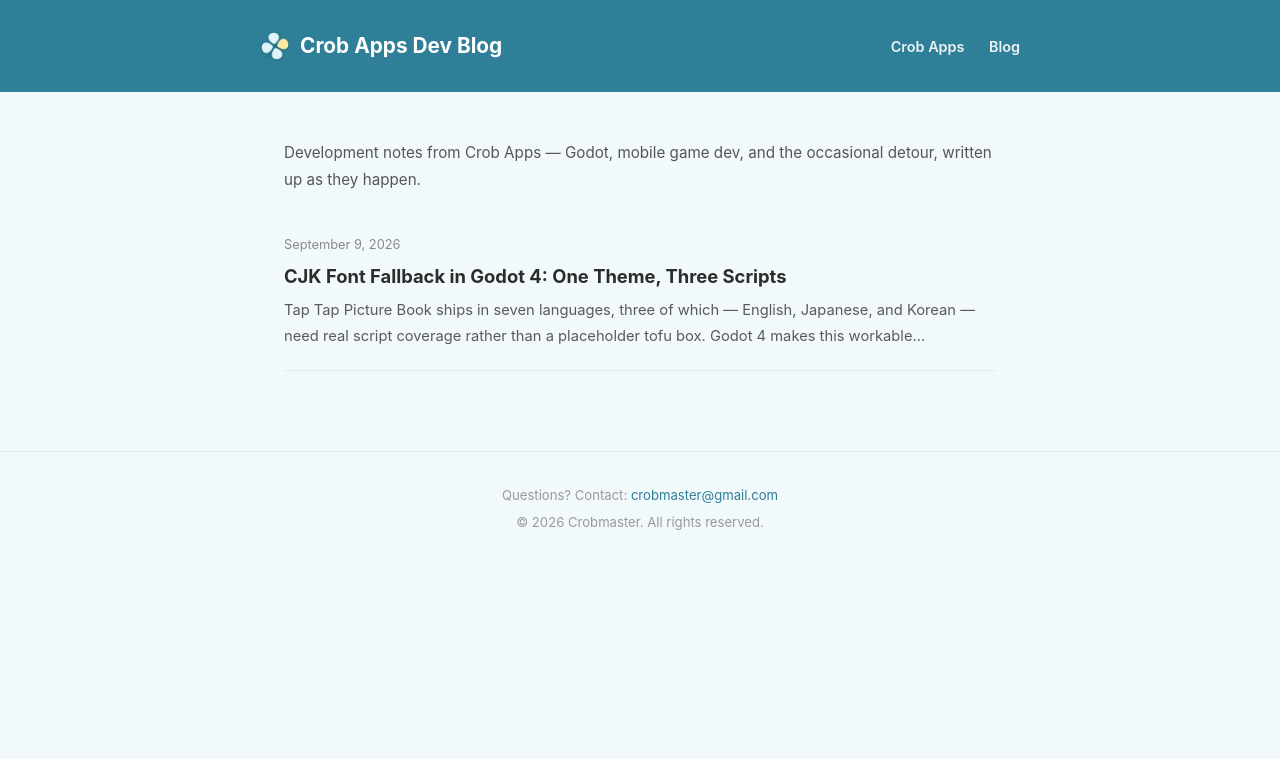
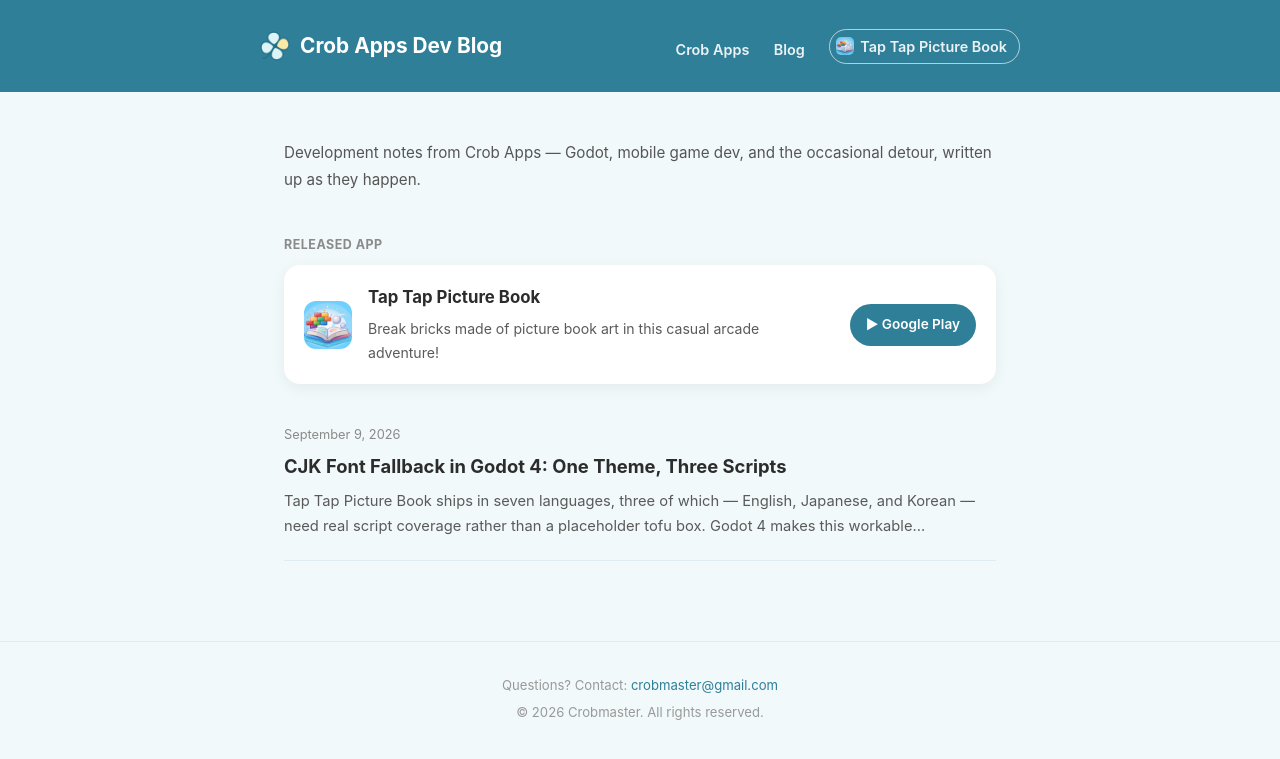
Before and after one commit to crobmaster/crobmaster.github.io, a Jekyll site: the page built from blog/index.html, in a window 1280 px wide. Shown: the top 759 px of the page. Built offline with Jekyll 4.4.1, drawn with Linux system fonts in a browser that asks for light colours.

Commit message:
Show the released app in the blog header and on posts
Adds a compact app icon link to the blog header nav, and a shared
"Released app" card (icon, description, Google Play link) shown on
the blog index and at the bottom of each post, after the content.

Co-Authored-By: Claude Sonnet 5 <noreply@anthropic.com>

```diff
--- /dev/null
+++ b/_includes/apps-preview.html
@@ -0,0 +1,11 @@
+<div class="apps-preview">
+  <p class="section-label">Released app</p>
+  <div class="apps-preview-card">
+    <img class="apps-preview-icon" src="/tap-tap-picture-book/src/icon.png" alt="" />
+    <div class="apps-preview-text">
+      <h2><a href="/tap-tap-picture-book/index.html">Tap Tap Picture Book</a></h2>
+      <p>Break bricks made of picture book art in this casual arcade adventure!</p>
+    </div>
+    <a class="btn-play" href="https://play.google.com/store/apps/details?id=com.crobapps.taptappicturebook" target="_blank" rel="noopener">▶ Google Play</a>
+  </div>
+</div>
--- a/_includes/header.html
+++ b/_includes/header.html
@@ -7,6 +7,10 @@
     <nav class="site-nav">
       <a href="/">Crob Apps</a>
       <a href="/blog/">Blog</a>
+      <a class="site-nav-app" href="https://play.google.com/store/apps/details?id=com.crobapps.taptappicturebook" target="_blank" rel="noopener">
+        <img src="/tap-tap-picture-book/src/icon.png" alt="" />
+        Tap Tap Picture Book
+      </a>
     </nav>
   </div>
 </header>
--- a/_layouts/post.html
+++ b/_layouts/post.html
@@ -12,5 +12,6 @@ layout: default
   <div class="post-content">
     {{ content }}
   </div>
+  {% include apps-preview.html %}
   <a class="post-nav-back" href="/blog/">&larr; Back to all posts</a>
 </article>
--- a/assets/css/blog.css
+++ b/assets/css/blog.css
@@ -53,6 +53,29 @@ header.site-header {
 
 .site-nav a:hover { opacity: 1; text-decoration: underline; }
 
+.site-nav a.site-nav-app {
+  display: inline-flex;
+  align-items: center;
+  gap: 6px;
+  border: 1.5px solid rgba(255, 255, 255, 0.7);
+  padding: 4px 12px 4px 6px;
+  border-radius: 999px;
+  text-decoration: none;
+}
+
+.site-nav a.site-nav-app img {
+  width: 18px;
+  height: 18px;
+  border-radius: 5px;
+}
+
+.site-nav a.site-nav-app:hover {
+  background: #fff;
+  color: #2f7f99;
+  opacity: 1;
+  text-decoration: none;
+}
+
 main {
   max-width: 760px;
   margin: 0 auto;
@@ -64,6 +87,85 @@ main {
   font-size: 0.95rem;
   margin-bottom: 40px;
 }
+
+.apps-preview {
+  margin-top: 40px;
+  margin-bottom: 40px;
+}
+
+.post .apps-preview {
+  margin-bottom: 24px;
+}
+
+.apps-preview .section-label {
+  font-size: 0.78rem;
+  font-weight: 700;
+  letter-spacing: 0.04em;
+  text-transform: uppercase;
+  color: #8a8a8a;
+  margin-bottom: 10px;
+}
+
+.apps-preview-card {
+  display: flex;
+  align-items: center;
+  gap: 16px;
+  flex-wrap: wrap;
+  background: #fff;
+  border-radius: 16px;
+  padding: 18px 20px;
+  box-shadow: 0 4px 16px rgba(0, 0, 0, 0.06);
+}
+
+.apps-preview-icon {
+  width: 48px;
+  height: 48px;
+  border-radius: 12px;
+  flex-shrink: 0;
+}
+
+.apps-preview-text {
+  flex: 1;
+  min-width: 180px;
+}
+
+.apps-preview-text h2 {
+  font-size: 1.05rem;
+  font-weight: 700;
+  margin-bottom: 4px;
+}
+
+.apps-preview-text h2 a {
+  color: #2c2c2c;
+  text-decoration: none;
+}
+
+.apps-preview-text h2 a:hover {
+  color: #2f7f99;
+  text-decoration: underline;
+}
+
+.apps-preview-text p {
+  font-size: 0.88rem;
+  color: #5a5a5a;
+}
+
+.apps-preview .btn-play {
+  display: inline-flex;
+  align-items: center;
+  gap: 6px;
+  font-size: 0.85rem;
+  font-weight: 600;
+  padding: 9px 16px;
+  border-radius: 999px;
+  text-decoration: none;
+  background: #2f7f99;
+  color: #fff;
+  flex-shrink: 0;
+  transition: opacity 0.15s;
+}
+
+.apps-preview .btn-play:hover { opacity: 0.85; }
 
 .post-list { list-style: none; }
 
--- a/blog/index.html
+++ b/blog/index.html
@@ -5,6 +5,8 @@ description: Development notes from Crob Apps — Godot, mobile game dev, and th
 permalink: /blog/
 ---
 <p class="blog-intro">Development notes from Crob Apps — Godot, mobile game dev, and the occasional detour, written up as they happen.</p>
+
+{% include apps-preview.html %}
 
 <ul class="post-list">
   {% for post in site.posts %}
```
